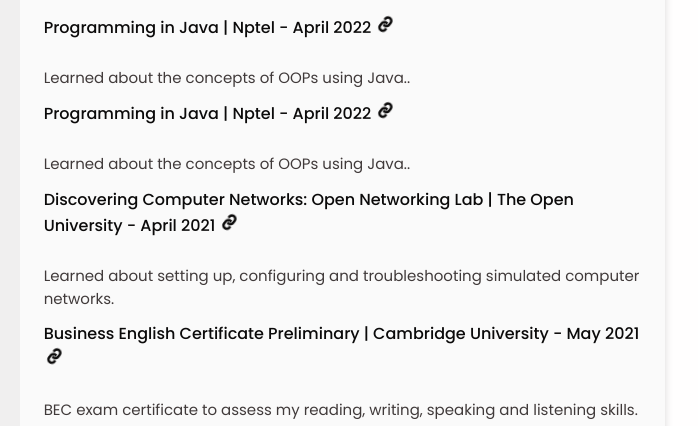
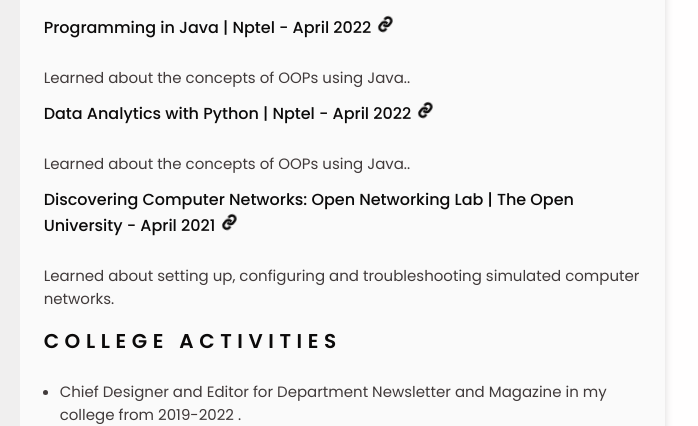
Before and after one commit to Hariram2001/Hariram-B, a plain HTML site: page index.html in a window 1280 px wide. Shown: the part 347-773 px from the top of the page, 459-1157 px from the left. Drawn offline with nearby package versions, Linux system fonts and the light colour scheme.

Commit message:
Update index.html

```diff
--- a/index.html
+++ b/index.html
@@ -265,19 +265,14 @@
                             </div>
 
                             <div class="certificate__content">
-                                <h3 class="certificate__title">Programming in Java | Nptel - April 2022 <a class='section-title bx bx-link bx-tada' target="_blank" href="https://archive.nptel.ac.in/noc/Ecertificate/?q=NPTEL22CS08S2452085702089099.jpg"></a></h3>
+                                <h3 class="certificate__title">Data Analytics with Python | Nptel - April 2022 <a class='section-title bx bx-link bx-tada' target="_blank" href="https://archive.nptel.ac.in/noc/Ecertificate/?q=NPTEL22CS08S2452085702089099.jpg"></a></h3>
                                 <p class="certificate__description">Learned about the concepts of OOPs using Java..</p>
                             </div>
 
                             <div class="certificate__content">
-                                <h3 class="certificate__title">Discovering Computer Networks: Open Networking Lab | The Open University - April 2021 <a class='section-title bx bx-link bx-tada' target="_blank" href="https://github.com/Zaid-Altaf/assets/blob/main/OPNL_1_statement.pdf"></a></h3>
+                                <h3 class="certificate__title">Discovering Computer Networks: Open Networking Lab | The Open University - April 2021 <a class='section-title bx bx-link bx-tada' target="_blank" href="https://www.open.edu/openlearn/badges/badge.php?hash=8f3287f209aa38ab12920c8c8a11e2795cc6b150"></a></h3>
                                 <p class="certificate__description">Learned about setting up, configuring and troubleshooting simulated computer networks.</p>
                             </div>
-
-                            <div class="certificate__content">
-                                <h3 class="certificate__title">Business English Certificate Preliminary | Cambridge University - May 2021 <a class='section-title bx bx-link bx-tada' target="_blank" href="https://github.com/Zaid-Altaf/assets/blob/main/BEC%20Exam%20Certificate.pdf"></a></h3>
-                                <p class="certificate__description"> BEC exam certificate to assess my reading, writing, speaking and listening skills.</p>
-                            </div
                         </div>
                     </section>
                     <!--========== What i do/did ==========-->
```
